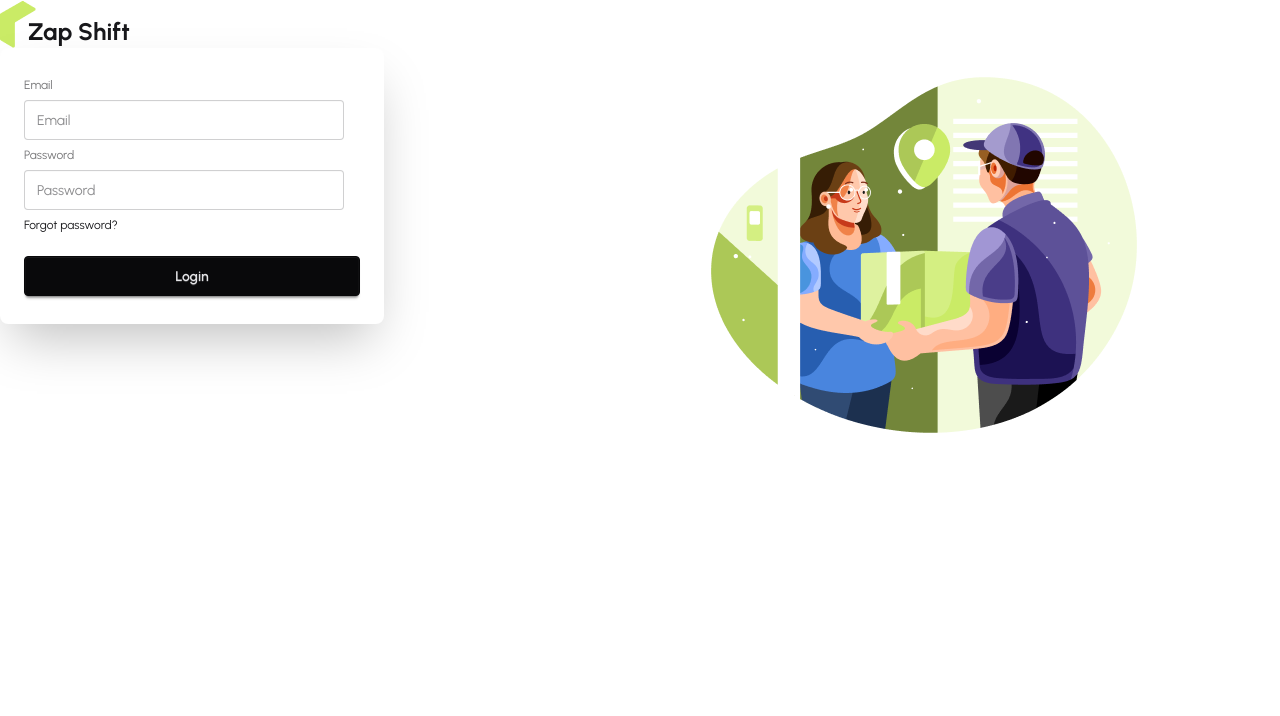
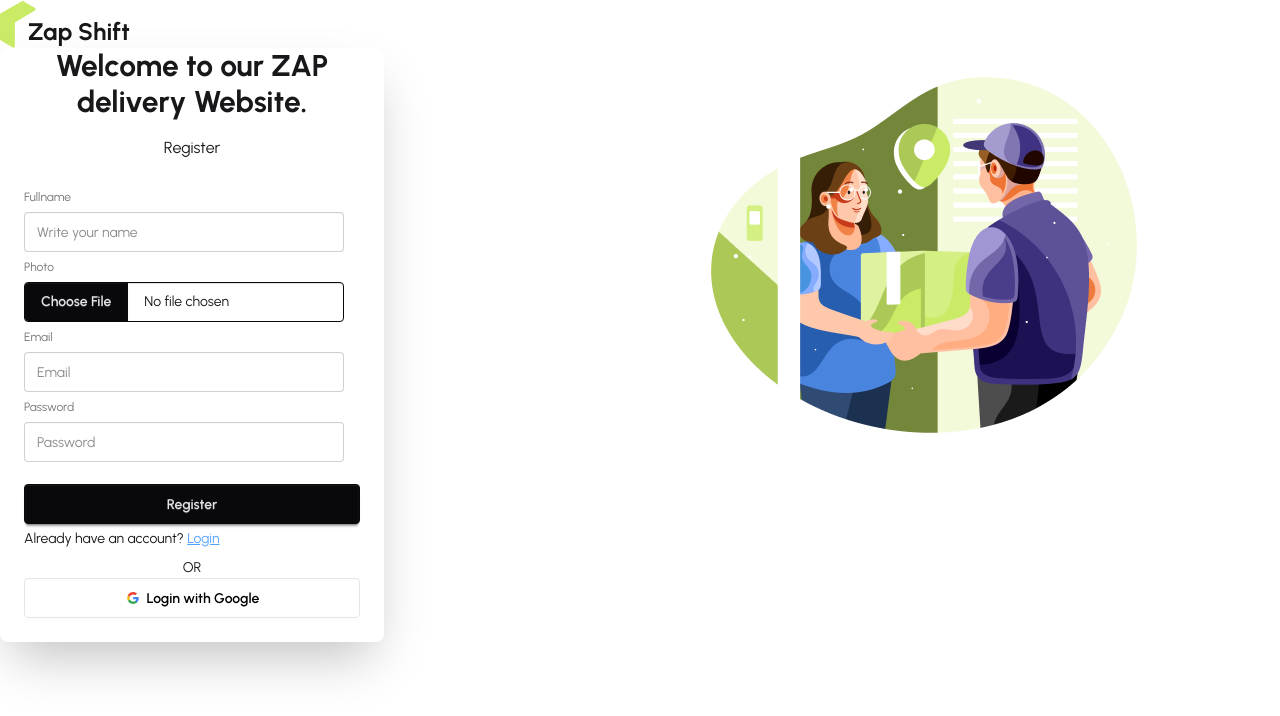
Before and after one commit to Sudipto-Sen-Gupto/Delivery-project-client, a React (Vite) app: page /register in a window 1280 px wide. Shown: the top 716 px of the page. Built offline with nearby package versions, Linux system fonts and the light colour scheme; no server answers.

Commit message:
photo update navigation route and reset password

```diff
--- a/src/Auth/googlelog/Googlelog.jsx
+++ b/src/Auth/googlelog/Googlelog.jsx
@@ -1,10 +1,23 @@
 import React from 'react';
+import Usehook from '../../firebase/hook/Usehook';
+import { toast } from 'react-toastify';
+import { useLocation, useNavigate } from 'react-router';
 
 const Googlelog = () => {
+      const location=useLocation();
+      const navigate=useNavigate();
+    const {googleSign}=Usehook();
+
+    const handleClick=()=>{
+        googleSign().then(data=>{
+            toast("Log in with goole successfully");
+            navigate(location?.state || '/')
+        }).catch(err=>toast(err.message));
+    }
     return (
-        <div>
-            <p>OR</p>
-            <button className="btn bg-white text-black border-[#e5e5e5]">
+        <div >
+            <p className='text-center'>OR</p>
+            <button className="btn bg-white text-black border-[#e5e5e5] w-full" onClick={handleClick}>
   <svg aria-label="Google logo" width="16" height="16" xmlns="http://www.w3.org/2000/svg" viewBox="0 0 512 512"><g><path d="m0 0H512V512H0" fill="#fff"></path><path fill="#34a853" d="M153 292c30 82 118 95 171 60h62v48A192 192 0 0190 341"></path><path fill="#4285f4" d="m386 400a140 175 0 0053-179H260v74h102q-7 37-38 57"></path><path fill="#fbbc02" d="m90 341a208 200 0 010-171l63 49q-12 37 0 73"></path><path fill="#ea4335" d="m153 219c22-69 116-109 179-50l55-54c-78-75-230-72-297 55"></path></g></svg>
   Login with Google
 </button>
--- a/src/Auth/login/Login.jsx
+++ b/src/Auth/login/Login.jsx
@@ -3,21 +3,50 @@
 import Usehook from '../../firebase/hook/Usehook';
 import { toast } from 'react-toastify';
 import Googlelog from '../googlelog/Googlelog';
+import { Link, useLocation, useNavigate } from 'react-router';
 
 const Login = () => {
-    const {register,handleSubmit,formState:{errors}}=useForm();
-    const {userSignIn}=Usehook();
+
+   const location=useLocation();
+   console.log(location);
+   const navigate=useNavigate();
+
+    const {register,handleSubmit,formState:{errors},getValues}=useForm();
+
+    const {userSignIn,resetPass}=Usehook();
+
+
     const handleLogin=(data)=>{
         console.log(data);
-        userSignIn(data.email,data.password).then(data=>toast("Log in successfully")).catch(err=>toast(err.message))
+        userSignIn(data.email,data.password).then(data=>{
+          toast("Log in successfully")
 
+          navigate(location?.state || '/')
+        }).catch(err=>toast(err.message))
+    }
+
+    const handleReset=()=>{
+      const email=getValues('email');
+      if(!email){
+        toast("Please insert an email")
+      }
+      resetPass(email).then(res=>{
+        toast("Check your email")
+      }).catch(err=>toast(err.message))
     }
     return (
         <div>
              <div className="card bg-base-100 w-full max-w-sm shrink-0 shadow-2xl">
+                <div className='text-center '>
+                    <h1 className='text-3xl font-bold '>Welcome to log in page </h1>
+                    <p>Log In</p>
+                </div>
       <div className="card-body">
         <form onSubmit={handleSubmit(handleLogin)}>
             <fieldset className="fieldset">
+
+
+
                 {/* email section */}
           <label className="label">Email</label>
           <input type="email" className="input" placeholder="Email" {...register('email',{required:true})} />
@@ -33,16 +62,18 @@
             errors.password?.type==='required' && <p className='text-red-600'>Password is required</p>
           }
           {
-            errors.password?.type==='minLength' && <p className='bg-red-600'>You passord should be minimum 6 character</p>
+            errors.password?.type==='minLength' && <p className='bg-red-600'>You password should be minimum 6 character</p>
           }
           {
             errors.password?.type==='pattern' && <p className='text-red-600'>Your password should contains at least one uppercase letter one lowercase letter one special character and one number</p>
           }
-          <div><a className="link link-hover">Forgot password?</a></div>
+          <div><a className="link link-hover" onClick={handleReset} >Forgot password?</a></div>
           <button className="btn btn-neutral mt-4">Login</button>
+          <p>New in ZAP delivery app? <Link to={'/register'} state={location.state} className='text-blue-300 underline'>register</Link></p>
         </fieldset>
+
+        </form>
         <Googlelog></Googlelog>
-        </form>
       </div>
     </div>
         </div>
--- a/src/Auth/register/Register.jsx
+++ b/src/Auth/register/Register.jsx
@@ -2,24 +2,65 @@
 import { useForm } from 'react-hook-form';
 import Usehook from '../../firebase/hook/Usehook';
 import { toast } from 'react-toastify';
+import Googlelog from '../googlelog/Googlelog';
+import { Link, useLocation, useNavigate } from 'react-router';
+import axios from 'axios';
 
 const Register = () => {
-      const {signUp}=Usehook();
+
+    const location=useLocation();
+    const navigate=useNavigate()
+      const {signUp,updateUserProfile}=Usehook();
     const {register,handleSubmit,formState:{ errors }}=useForm();
 
     const handleRegister=(data)=>{
-        console.log(data);
-        signUp(data.email,data.password).then(data=>{
-          console.log(data);
+        console.log(data.photo[0]);
+        const imageFile=data.photo[0];
+
+        signUp(data.email,data.password).then(datum=>{
+
+          const formData=new FormData();
+          formData.append('image',imageFile)
+
+          const image_url_api= `https://api.imgbb.com/1/upload?key=${import.meta.env.VITE_imgApi}`
+
+          axios.post(image_url_api,formData).then(res=>
+          {
+            console.log(res.data.data.url);
+            const detail={
+              displayName:data.name,
+              photoURL:res.data.data.url
+            }
+
+            updateUserProfile(detail).then(res=>{
+              toast("update successfully")
+              navigate(location.state || '/')
+            }).catch(err=>toast(err.message))
+          }
+          )
+
+          console.log(datum);
           toast('Registration successfully done')
+
         }).catch(err=>toast(err));
     }
     return (
         <div>
              <div className="card bg-base-100 w-full max-w-sm shrink-0 shadow-2xl">
+              <div className='text-center space-y-4'>
+                    <h1 className='text-3xl font-bold '>Welcome to our ZAP delivery Website. </h1>
+                    <p>Register</p>
+                </div>
       <div className="card-body">
         <form onSubmit={handleSubmit(handleRegister)}>
             <fieldset className="fieldset">
+               {/* fullname */}
+                <label className="label">Fullname</label>
+          <input type="text" className="input" placeholder="Write your name" {...register('name',{required:true})} />
+
+            {/* photo */}
+          <label className="label">Photo</label>
+          <input type="file" className="file-input file-input-neutral" {...register('photo',{required:true})} />
                 {/* email section */}
           <label className="label">Email</label>
           <input type="email" {...register('email',{required:true})} className="input" placeholder="Email" />
@@ -39,10 +80,13 @@
           {
             errors.password?.type==='pattern' && <p className='text-red-600'>At least one uppercase letter one lowercase letter one special character and one number</p>
           }
-          <div><a className="link link-hover">Forgot password?</a></div>
-          <button className="btn btn-neutral mt-4">Login</button>
+
+          <button className="btn btn-neutral mt-4">Register</button>
         </fieldset>
+        <p>Already have an account? <Link className='text-blue-400 underline' to={'/login'} state={location.state}>Login</Link></p>
+
         </form>
+         <Googlelog></Googlelog>
       </div>
     </div>
         </div>
--- a/src/component/Logo/Logo.jsx
+++ b/src/component/Logo/Logo.jsx
@@ -1,11 +1,14 @@
 import React from 'react';
 import logo from  '../../assets/logo.png'
+import { Link } from 'react-router';
 const Logo = () => {
     return (
-        <div  className='flex items-end'>
-             <img src={logo}  alt="" />
+
+         <Link to={'/'}><div  className='flex items-end'>
+            <img src={logo}  alt="" />
              <h1 className='text-2xl font-bold -ms-2'>Zap Shift</h1>
-        </div>
+
+        </div></Link>
     );
 };
 
--- a/src/component/navbar/Navbar.jsx
+++ b/src/component/navbar/Navbar.jsx
@@ -1,9 +1,18 @@
 import React from 'react';
 import Logo from '../Logo/Logo';
-import { NavLink } from 'react-router';
+import { Link, NavLink } from 'react-router';
 import './nav.css'
 import { LuCircleArrowOutUpRight } from 'react-icons/lu';
+import Usehook from '../../firebase/hook/Usehook';
+import { toast } from 'react-toastify';
 const Navbar = () => {
+
+       const {user,logOut}=Usehook();
+       const handleLogOut=()=>{
+              logOut().then(data=>{
+                toast("Log out successful")
+              }).catch(err=>toast(err.message))
+       }
 
     const list=<nav className='flex flex-col gap-5 md:flex-row '>
         <NavLink to={'/'}>Home</NavLink>
@@ -37,9 +46,11 @@
     </ul>
   </div>
   <div className="navbar-end">
-   <button className='btn'>Log IN</button>
-   <button className='btn btn-primary text-black'>Register</button>
-   <LuCircleArrowOutUpRight />
+  {
+    user?  <button className='btn' onClick={handleLogOut}>Log out</button>: <Link to={'/login'}> <button className='btn' >Log IN</button></Link>
+  }
+   <Link to={'/rider'}><button className='btn btn-primary text-black'>Be a ride</button>
+   </Link><LuCircleArrowOutUpRight />
   </div>
 </div>
         </div>
--- /dev/null
+++ b/src/component/privateroute/Privateroute.jsx
@@ -0,0 +1,21 @@
+import React from 'react';
+import Usehook from '../../firebase/hook/Usehook';
+import { Navigate, useLocation } from 'react-router';
+
+const Privateroute = ({children}) => {
+    const location=useLocation();
+    console.log(location);
+      const {user,load}=Usehook();
+    if(load){
+        return <div className='flex justify-center items-center'> <span class="loading loading-bars loading-xl"></span></div>
+    }
+
+    if(user){
+        return children;
+    }
+
+    return <Navigate state={location.pathname} to={'/login'}></Navigate>
+
+};
+
+export default Privateroute;
--- a/src/component/router/router.jsx
+++ b/src/component/router/router.jsx
@@ -7,6 +7,8 @@
 import Authlayout from '../../layout/authlayout/Authlayout';
 import Login from '../../Auth/login/Login';
 import Register from '../../Auth/register/Register';
+import Privateroute from '../privateroute/Privateroute';
+import Rider from '../../pages/rider/Rider';
 
 export const router = createBrowserRouter([{
 
@@ -23,6 +25,10 @@
         path:'/coverage',
         loader:()=>axios.get('/warehouses.json'),
         Component:Coverage
+    },
+    {
+      path:'/rider',
+      element:<Privateroute> <Rider></Rider>      </Privateroute>
     }
 ]
 },
--- /dev/null
+++ b/src/pages/rider/Rider.jsx
@@ -0,0 +1,11 @@
+import React from 'react';
+
+const Rider = () => {
+    return (
+        <div>
+
+        </div>
+    );
+};
+
+export default Rider;
```
Also changed, not shown: src/firebase/authProvider/AuthProvider.jsx (+39 -4 lines).
